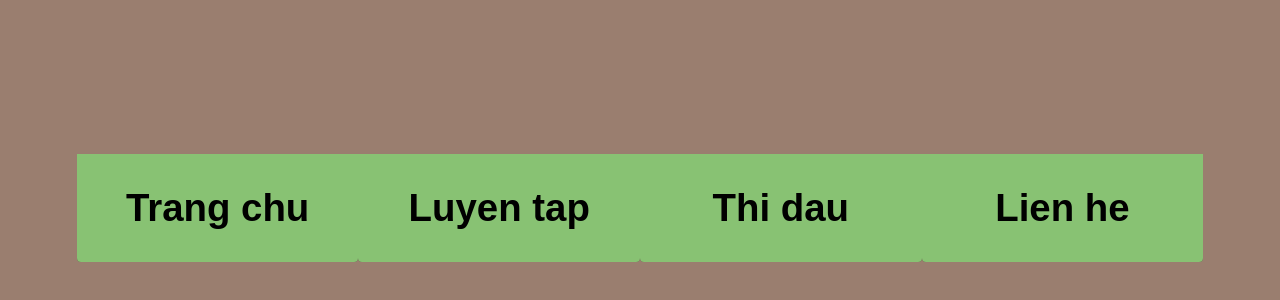
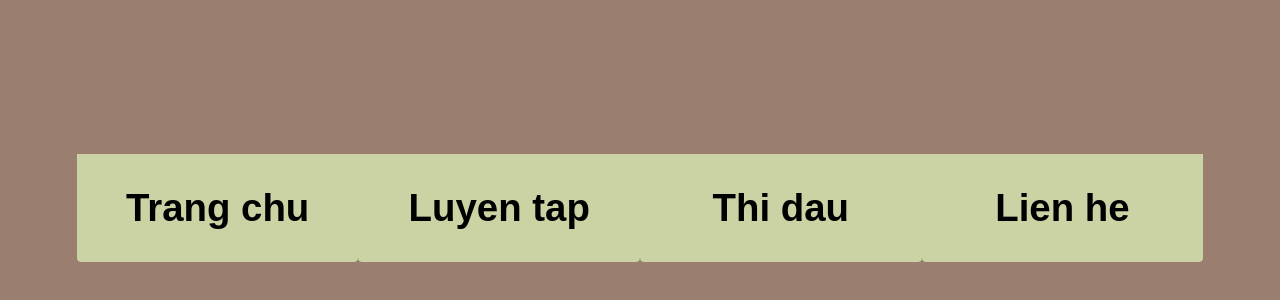
Before and after one commit to takiinedu/slip-navbar, a plain HTML site: page index.html in a window 1280 px wide. Shown: the part 246-546 px from the top of the page. Drawn offline with Linux system fonts and the light colour scheme.

Commit message:
Update index.html

```diff
--- a/index.html
+++ b/index.html
@@ -57,7 +57,7 @@ body{
     transition: 0.2s linear;
     padding: 2.5vw 0px;
     font-weight: 700;
-    background: #88C273;
+    background: #CBD2A4;
     font-size: 3vw;
     border-radius: 0 0 4px 4px;
 }
```
